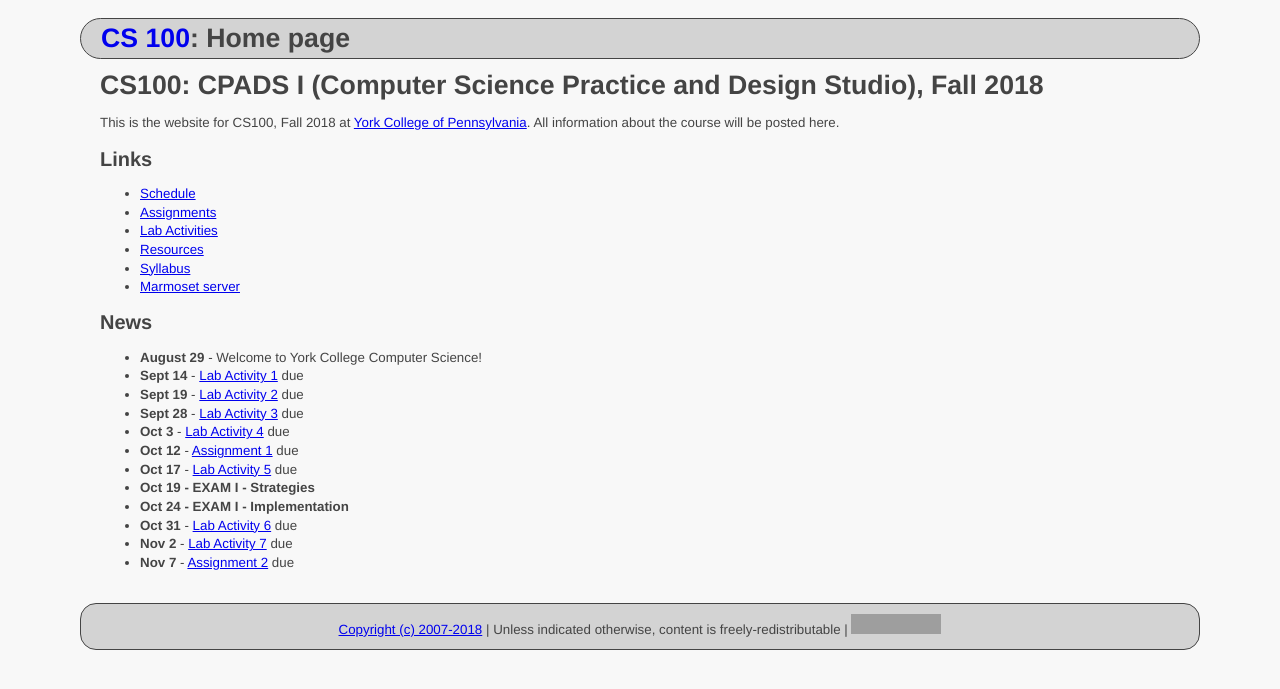
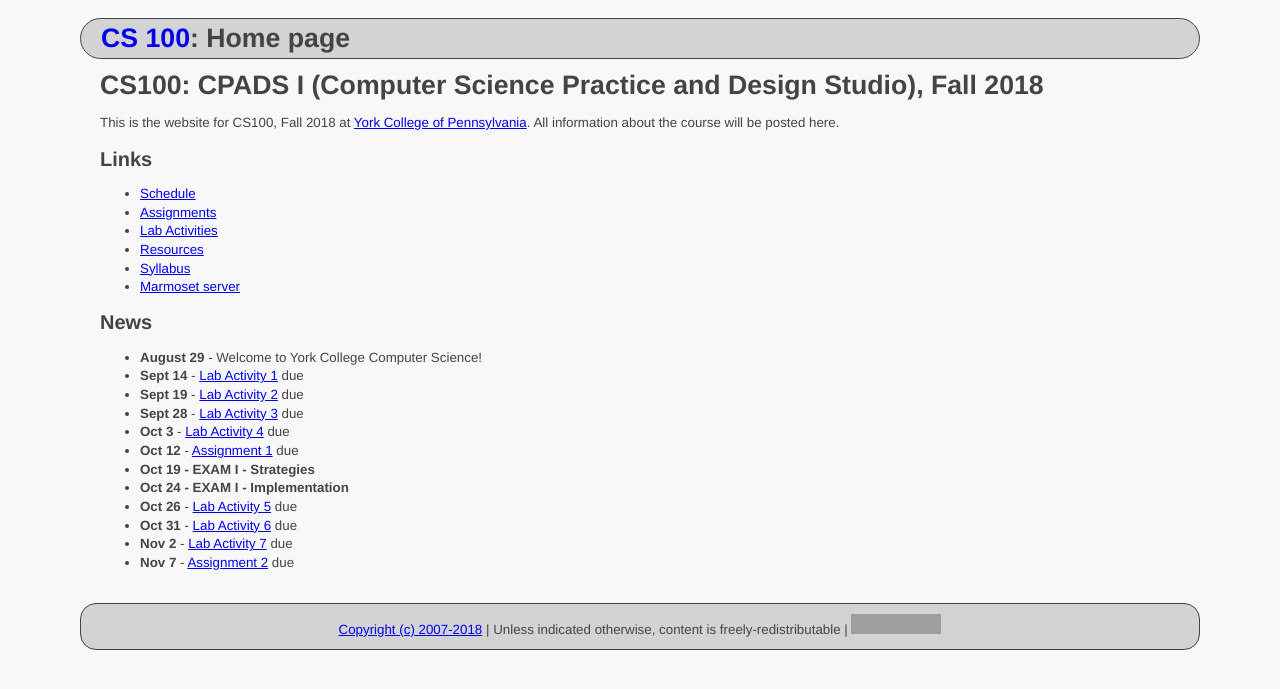
Before and after one commit to ycpcs/cs100-fall2018, a Jekyll site: the page built from index.md, in a window 1280 px wide. Shown: the top 689 px of the page. Built offline with Jekyll 4.4.1, drawn with Linux system fonts in a browser that asks for light colours; grey boxes are pictures that could not be loaded.

Commit message:
updated due dates

```diff
--- a/index.md
+++ b/index.md
@@ -26,9 +26,9 @@
 * **Sept 28** - [Lab Activity 3](labs/CPADS_Lab3.pdf) due
 * **Oct 3**  - [Lab Activity 4](labs/CPADS_Lab4.pdf) due
 * **Oct 12** - [Assignment 1](assign/CPADS_Assign1.pdf) due
-* **Oct 17** - [Lab Activity 5](labs/CPADS_Lab5.pdf) due
 * **Oct 19   - EXAM I - Strategies**
 * **Oct 24   - EXAM I - Implementation**
+* **Oct 26** - [Lab Activity 5](labs/CPADS_Lab5.pdf) due
 * **Oct 31** - [Lab Activity 6](labs/CPADS_Lab6.pdf) due
 * **Nov 2**  - [Lab Activity 7](labs/CPADS_Lab7.pdf) due
 * **Nov 7** -  [Assignment 2](assign/CPADS_Assign2.pdf) due
```
Also changed, not shown: labs/index.md (+1 -1 lines).
